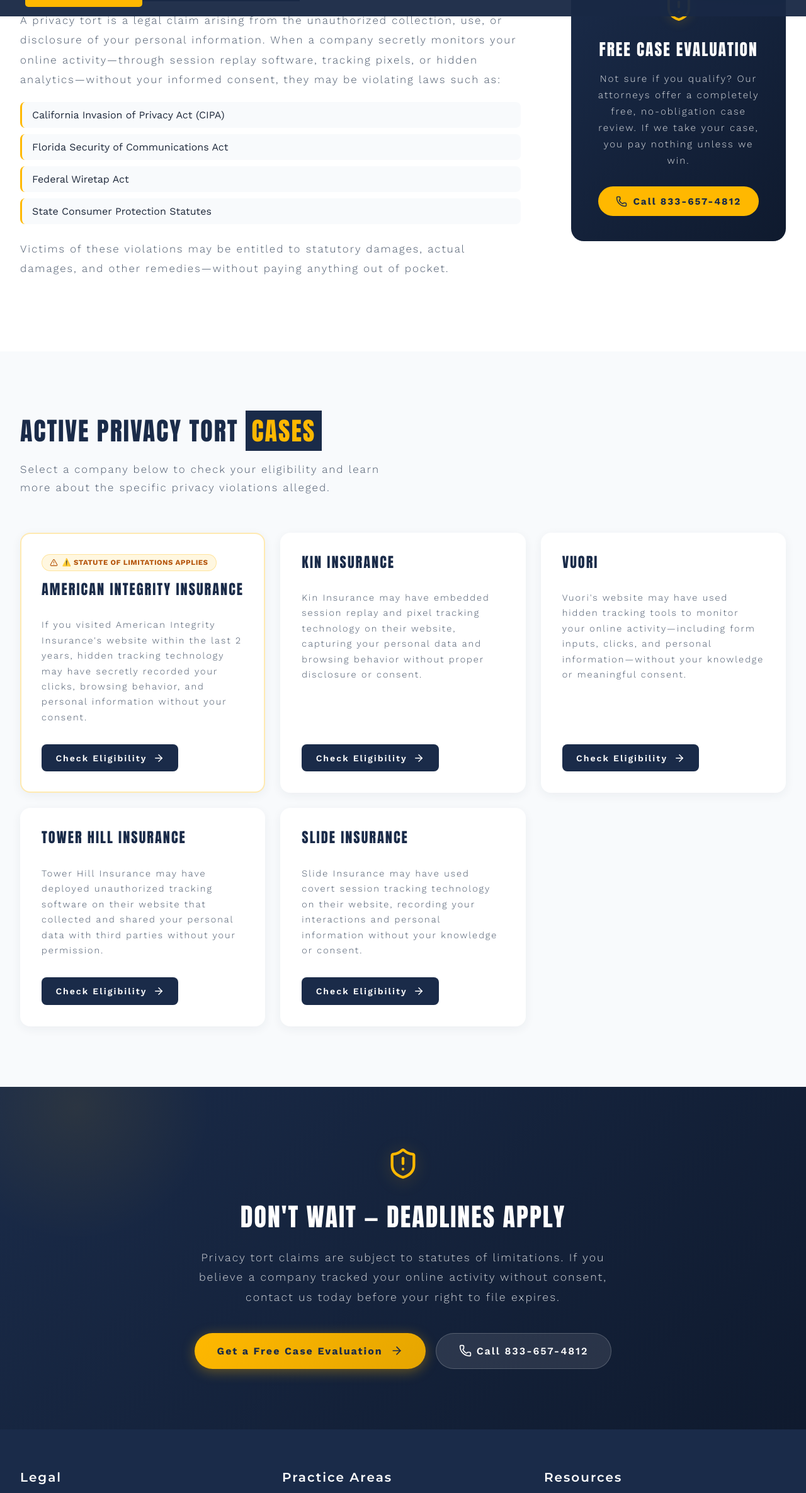
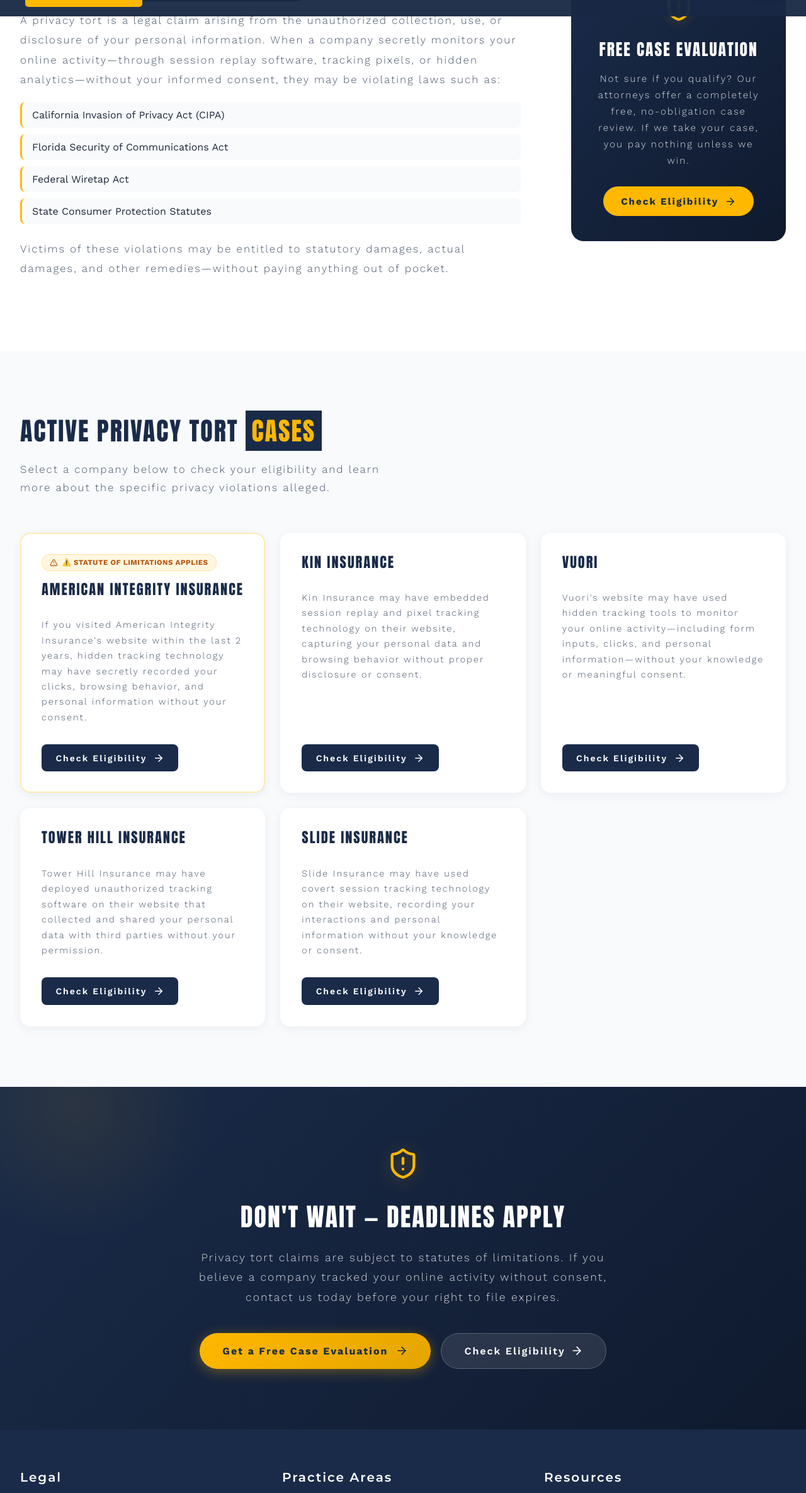
Before and after one commit to ymesadev/llg-front-end, a Next.js app: page /privacy-torts in a window 1280 px wide. Shown: the part 774-3145 px from the top of the page at 63% size. Built offline with nearby package versions, Linux system fonts and the light colour scheme; no server answers.

Commit message:
Replace call CTAs with Check Eligibility on privacy-torts hub

```diff
--- a/src/app/privacy-torts/page.js
+++ b/src/app/privacy-torts/page.js
@@ -1,6 +1,6 @@
 import Link from "next/link";
 import styles from "./page.module.css";
-import { ShieldAlert, ArrowRight, Eye, Lock, AlertTriangle, Phone } from "lucide-react";
+import { ShieldAlert, ArrowRight, Eye, Lock, AlertTriangle } from "lucide-react";
 
 export const metadata = {
   title: "Privacy Torts | Louis Law Group",
@@ -120,10 +120,10 @@
                 Not sure if you qualify? Our attorneys offer a completely free, no-obligation
                 case review. If we take your case, you pay nothing unless we win.
               </p>
-              <a href="tel:8336574812" className={styles.callBtn}>
-                <Phone size={18} />
-                Call 833-657-4812
-              </a>
+              <Link href="/free-case-evaluation" className={styles.callBtn}>
+                Check Eligibility
+                <ArrowRight size={18} />
+              </Link>
             </div>
           </div>
         </div>
@@ -176,10 +176,10 @@
                 Get a Free Case Evaluation
                 <ArrowRight size={20} />
               </Link>
-              <a href="tel:8336574812" className={styles.ctaSecondary}>
-                <Phone size={20} />
-                Call 833-657-4812
-              </a>
+              <Link href="/free-case-evaluation" className={styles.ctaSecondary}>
+                Check Eligibility
+                <ArrowRight size={20} />
+              </Link>
             </div>
           </div>
         </div>
```
